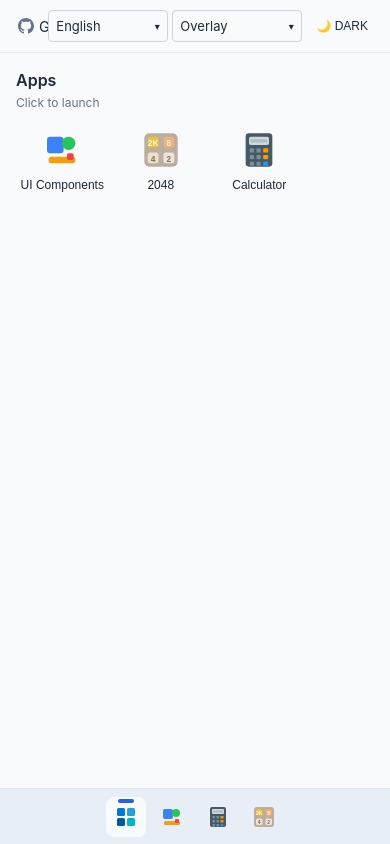
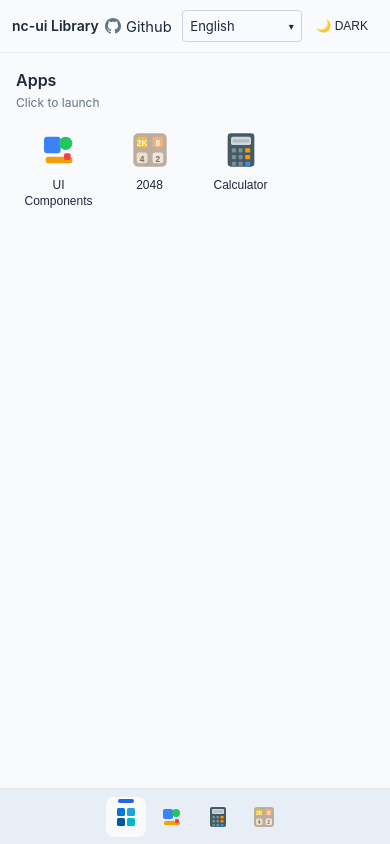
Before and after one commit to kingsimba/nc-ui, a React (Vite) app: page / in a window 390 px wide. Both pictures are taken after a click on the button 126 px from the left and 816 px from the top of the page. Built offline with nearby package versions, Linux system fonts and the light colour scheme.

Commit message:
fix bugs

```diff
--- a/dev/App.tsx
+++ b/dev/App.tsx
@@ -74,7 +74,6 @@ function AppContent() {
     }
 
     return (
-        <ViewportProvider>
         <div className="dev-app-framework">
             {/* Header with logo, language, theme toggle */}
             <header className="dev-framework-header">
@@ -103,7 +102,6 @@ function AppContent() {
                             clearable={false}
                             style={{ width: 120 }}
                         />
-                            {!isMobile && (
                         <ComboBox
                             options={[
                                 { label: 'Overlay', value: 'overlay' },
@@ -114,8 +112,8 @@ function AppContent() {
                             size="small"
                             clearable={false}
                             style={{ width: 130 }}
+                            className="dev-desktop-only"
                         />
-                            )}
                         <Button variant="ghost" size="small" onClick={toggleTheme}>
                             {theme === 'dark' ? t('theme.light') : t('theme.dark')}
                         </Button>
@@ -206,15 +204,14 @@ function AppContent() {
                 </div>
             </div>
         </div>
-        </ViewportProvider>
     )
 }
 
 export default function App() {
     return (
-        <>
+        <ViewportProvider>
             <AppContent />
             <NotificationContainer />
-        </>
+        </ViewportProvider>
     )
 }
--- a/dev/dev.css
+++ b/dev/dev.css
@@ -205,3 +205,10 @@ body {
     flex-direction: column;
     gap: 8px;
 }
+
+/* Utils */
+@media (max-width: 767px) {
+    .dev-desktop-only {
+        display: none !important;
+    }
+}
--- a/src/components/app/AppPanel.tsx
+++ b/src/components/app/AppPanel.tsx
@@ -2,6 +2,8 @@ import React, { useState, useEffect } from 'react';
 import { appStateStore } from '../../stores/appStateStore';
 import { runningAppsStore, RunningApp } from '../../lib/runningAppsStore';
 import { appRegistry } from '../../lib/appRegistry';
+import { useViewport } from '../../contexts/ViewportContext';
+import { cn } from '../../lib/utils';
 import { AppContainer } from './AppContainer';
 
 export interface AppPanelProps {
@@ -21,6 +23,7 @@ export interface AppPanelProps {
 export function AppPanel({ autoWidth = true, className, style }: AppPanelProps) {
   const [activeAppId, setActiveAppId] = useState<string | null>(() => appStateStore.getActiveAppId());
   const [runningApps, setRunningApps] = useState<RunningApp[]>(() => runningAppsStore.getRunningApps());
+  const { isMobile } = useViewport();
 
   // Subscribe to appStateStore for active app
   useEffect(() => {
@@ -63,6 +66,9 @@ export function AppPanel({ autoWidth = true, className, style }: AppPanelProps)
   const fullPanelWidth = activeAppDef?.width ?? defaultPanelWidth;
   const expanded = activeAppId !== null;
 
+  // Use full width on mobile, otherwise use registered width
+  const panelWidth = isMobile ? '100%' : fullPanelWidth;
+
   // Internal styles - only layout essentials
   const internalStyle: React.CSSProperties = {
     overflow: 'hidden',
@@ -70,14 +76,14 @@ export function AppPanel({ autoWidth = true, className, style }: AppPanelProps)
     flexDirection: 'column',
     flexShrink: 0,
     // Only set width if autoWidth is enabled
-    ...(autoWidth && expanded ? { width: fullPanelWidth } : {}),
+    ...(autoWidth && expanded ? { width: panelWidth } : {}),
   };
 
   // Merge internal styles with prop styles (prop takes precedence)
   const panelStyle: React.CSSProperties = { ...internalStyle, ...style };
 
   return (
-    <div className={className} style={panelStyle}>
+    <div className={cn('nc-app-panel', className)} style={panelStyle}>
       {/* Render all running apps via AppContainer */}
       {runningApps.map((ra) => (
         <AppContainer
--- a/src/styles/theme.css
+++ b/src/styles/theme.css
@@ -22,6 +22,7 @@
   --nc-button-bg: var(--nc-bg-tertiary);
   --nc-button-hover: #162332;
   --nc-button-active: #1d2e42;
+  --nc-input-bg: var(--nc-bg-tertiary);
   --nc-overlay-hover: rgba(255, 255, 255, 0.05);
 
   /* YAML syntax highlighting */
@@ -58,6 +59,7 @@
   --nc-button-bg: var(--nc-bg-tertiary);
   --nc-button-hover: #f1f5f9;
   --nc-button-active: #e2e8f0;
+  --nc-input-bg: var(--nc-bg-tertiary);
   --nc-overlay-hover: rgba(0, 0, 0, 0.05);
 
   /* YAML syntax highlighting */
@@ -283,7 +285,7 @@ li::marker { color: var(--nc-text-weak); }
 
 /* Input component */
 .nc-input {
-  background: var(--nc-button-bg);
+  background: var(--nc-input-bg);
   color: var(--nc-text);
   border: 1px solid var(--nc-button-border);
   border-radius: 8px;
@@ -1135,6 +1137,10 @@ input[type="number"] { -moz-appearance: textfield; appearance: textfield; }
     background: var(--nc-border);
     margin: 0 4px;
   }
+
+  .nc-app-panel {
+    width: 100% !important;
+  }
 }
 
 /* AppDialog component */
```
Lines whose indentation alone changed are shown as unchanged.
